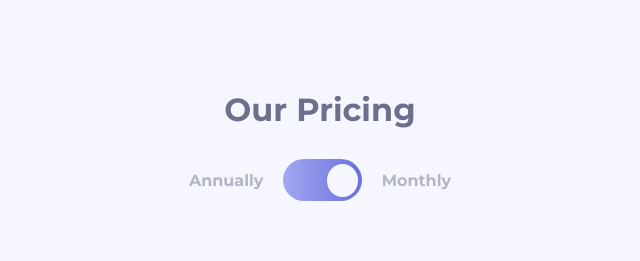
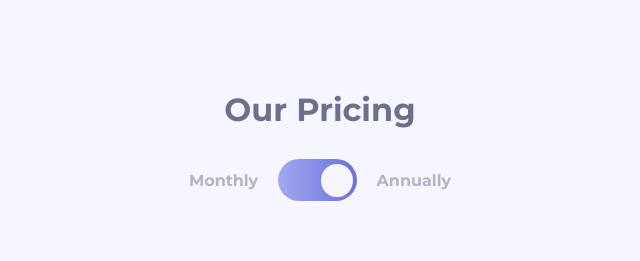
Before and after one commit to CodeWithBashir/Pricing-Component-with-toggle, a plain HTML site: page index.html in a window 1280 px wide. Shown: the top 261 px of the page, 320-960 px from the left. Drawn offline with Linux system fonts and the light colour scheme.

Commit message:
Update index.html

```diff
--- a/index.html
+++ b/index.html
@@ -24,11 +24,11 @@
         <div class="pricing">
           <h1 class="title">Our Pricing</h1>
           <div class="price-switches">
-            <p class="annually">Annually</p>
+            <p class="annually">Monthly</p>
             <div class="toggle">
               <div id="toggle-button" class="clicked"></div>
             </div>
-            <p class="monthly">Monthly</p>
+            <p class="monthly">Annually</p>
           </div>
         </div>
 
```
